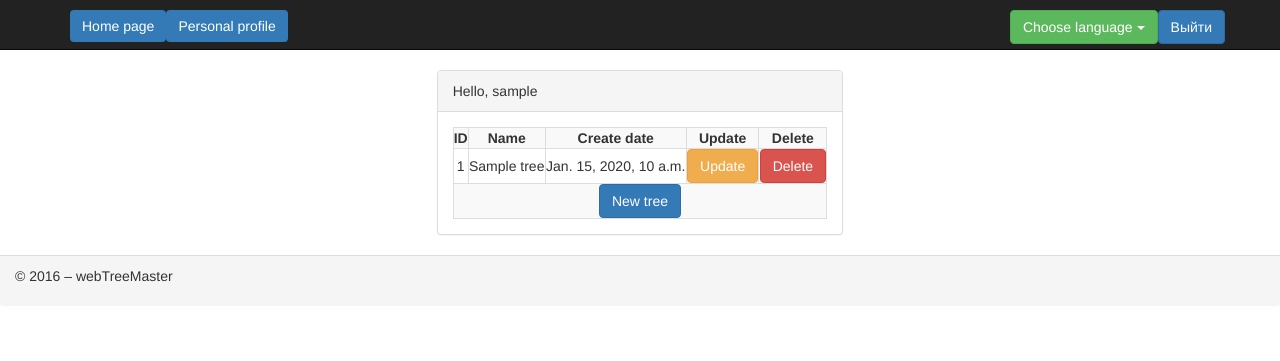
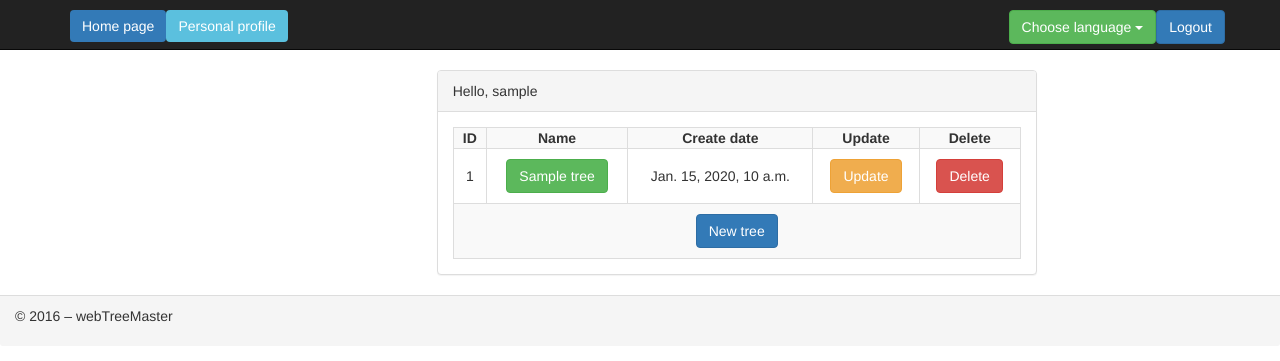
Before and after one commit to Pogozhev/webMindMaster, a Django app: page / in a window 1280 px wide. Shown: the top 361 px of the page. Run offline with Django 3.2, Linux system fonts and the light colour scheme; a user stored in the database is signed in; tables that the repository leaves empty hold one stand-in row (values such as "Sample post"); some libraries are stand-ins or nearby versions.

Commit message:
настроил удаление, изменение имени дерева

```diff
--- a/templates/account/personal_profile.html
+++ b/templates/account/personal_profile.html
@@ -41,15 +41,13 @@
                    <span>{{ last_login }}</span>
                 </div>
             </div>
-            <div class="row">
+            <div class="row" style="padding-top: 10px">
                 <div class="col-md-4"></div>
                 <div class="col-md-4">
                      <input type="submit" value="{% trans "Update" %}" class="btn btn-default"/>
                 </div>
             </div>
             </div>
-        <font color="#ff0000">{{ error }}</font>
-        <span>{{ method }} method</span>
     </form>
         </div>
     </div>
--- a/templates/base.html
+++ b/templates/base.html
@@ -98,7 +98,7 @@
                     </li>
                      <li>
                          <div style="width: 500px; padding-top: 10px">
-                            <a href="{% url 'personal_profile' %}"  class="btn btn-primary">{% trans "Personal profile" %}</a>
+                            <a href="{% url 'personal_profile' %}"  class="btn btn-info">{% trans "Personal profile" %}</a>
                         </div>
                      </li>
                      </ul>
@@ -131,7 +131,7 @@
                 <li>
                     <div style="padding-top: 10px">
                         {% if user.is_authenticated %}
-                            <a href="{% url 'logout' %}" class="btn btn-primary">Выйти</a>
+                            <a href="{% url 'logout' %}" class="btn btn-primary">{% trans "Logout" %}</a>
                         {% endif %}
                     </div>
                 </li>
--- a/templates/trees/tree_list.html
+++ b/templates/trees/tree_list.html
@@ -4,7 +4,7 @@
     <br>
     <div class="row">
 <div  class="col-md-4 col-md-offset-4">
-<div class="panel panel-default">
+<div class="panel panel-default" style="width: 600px">
   <div class="panel-heading">{{ title }}</div>
   <div class="panel-body">
   <center>
@@ -30,32 +30,55 @@
     </tr>
         {% for tree in tree_list %}
             <tr>
-                <td  style="margin: 5px">
+                <td style="padding: 10px">
                     <span>{{ tree.id }}</span>
                 </td>
-                <td  style="margin: 5px">
-                    <span>{{ tree.name }}</span>
+                <td style="padding: 10px">
+                    <button type="button" class="btn btn-success" data-toggle="modal" data-target="#modal{{ tree.id }}">
+                        {{ tree.name }}
+                    </button>
+
+                    <div class="modal fade" id="modal{{ tree.id }}" tabindex="-1" role="dialog" aria-labelledby="myModalLabel">
+  <div class="modal-dialog" role="document">
+    <div class="modal-content">
+      <div class="modal-header">
+        <button type="button" class="close" data-dismiss="modal" aria-label="Close"><span aria-hidden="true">&times;</span></button>
+        <h4 class="modal-title" id="myModalLabel">{% trans "New name" %}</h4>
+      </div>
+      <div class="modal-body">
+          <form id="{{ tree.id }}">
+              <input id="tree_name{{ tree.id }}" value="{{ tree.name }}" class="form-control" />
+              <div style="padding-top: 10px">
+              <button type="button" class="btn btn-default" data-dismiss="modal">{% trans "Close"%}</button>
+              <button type="submit" class="btn btn-primary" onclick="change_tree_name({{ tree.id }})">{% trans "Save changes"%}</button>
+              </div>
+          </form>
+      </div>
+    </div>
+  </div>
+</div>
+
                 </td>
-                <td  style="margin: 5px">
+                <td style="padding: 10px">
                     <span>{{ tree.create_date }}</span>
                 </td>
-                <td  style="margin: 5px">
+                <td style="padding: 10px">
                     <a href="{% url 'mindmapview' tree_id=tree.id %}" class="btn btn-warning">{% trans "Update" %}</a>
                 </td>
                  {% if user.is_superuser %}
-                     <td  style="margin: 5px">
-                        <a href="{% url 'deletetree' tree_id=tree.id %}" class="btn btn-danger">{% trans "Delete" %}</a>
+                     <td style="padding: 10px">
+                        <button onclick="delete_tree({{ tree.id }})" class="btn btn-danger">{% trans "Delete" %}</button>
                     </td>
                  {% endif %}
             </tr>
         {% endfor %}
     <tr>
         {% if user.is_superuser %}
-        <td colspan="5" style="margin: 5px">
+        <td colspan="5" style="padding: 10px">
             <a href="{% url 'createtree' %}" class="btn btn-primary">{% trans "New tree" %}</a>
         </td>
         {% else %}
-        <td colspan="4" style="margin: 5px">
+        <td colspan="4" style="padding: 10px">
             <a href="{% url 'createtree' %}" class="btn btn-primary">{% trans "New tree" %}</a>
         </td>
         {% endif %}
@@ -69,7 +92,34 @@
 
 </div>
 </div>
+
     <script>
+
+    function change_tree_name(tree_id){
+        var idelement = "tree_name" + tree_id;
+        var new_tree_name = document.getElementById(idelement).value;
+        $.ajax({
+            url : "/renametree/"+tree_id,
+            type : "POST",
+            data : { 'new_tree_name' : new_tree_name },
+            dataType: 'json',
+            success: function () {
+                location.reload();
+            },
+            error: function(){
+                location.reload();
+            }
+    })
+    }
+
+    function delete_tree(tree_id){
+        $.ajax({
+            url : "/deletetree/"+tree_id,
+            type : "POST",
+            success: function () {location.reload();},
+            error: function(){location.reload();}
+        })
+    }
 
     function ajaxexmpl(){
         alert('Вызов функции ajax');
--- a/trees/views.py
+++ b/trees/views.py
@@ -13,8 +13,6 @@ import logging
 from django.utils.translation import ugettext_lazy as _
 
 logger = logging.getLogger(__name__)
-
-# Create your views here.
 
 @login_required
 def tree_list(request):
@@ -52,7 +50,7 @@ def create_tree(request):
 
 def rename_tree(request, tree_id):
     tree = get_object_or_404(Tree, pk=tree_id)
-    tree.name = request.POST.get('new_name')
+    tree.name = request.POST.get('new_tree_name')
     tree.save()
     return HttpResponse(request)
 
@@ -60,7 +58,7 @@ def rename_tree(request, tree_id):
 def delete_tree(request, tree_id):
     tree = get_object_or_404(Tree, pk=tree_id)
     tree.delete()
-    return HttpResponseRedirect('tree_list')
+    return HttpResponse(request)
 
 
 @csrf_exempt
```
Also changed, not shown: 1 other file.
